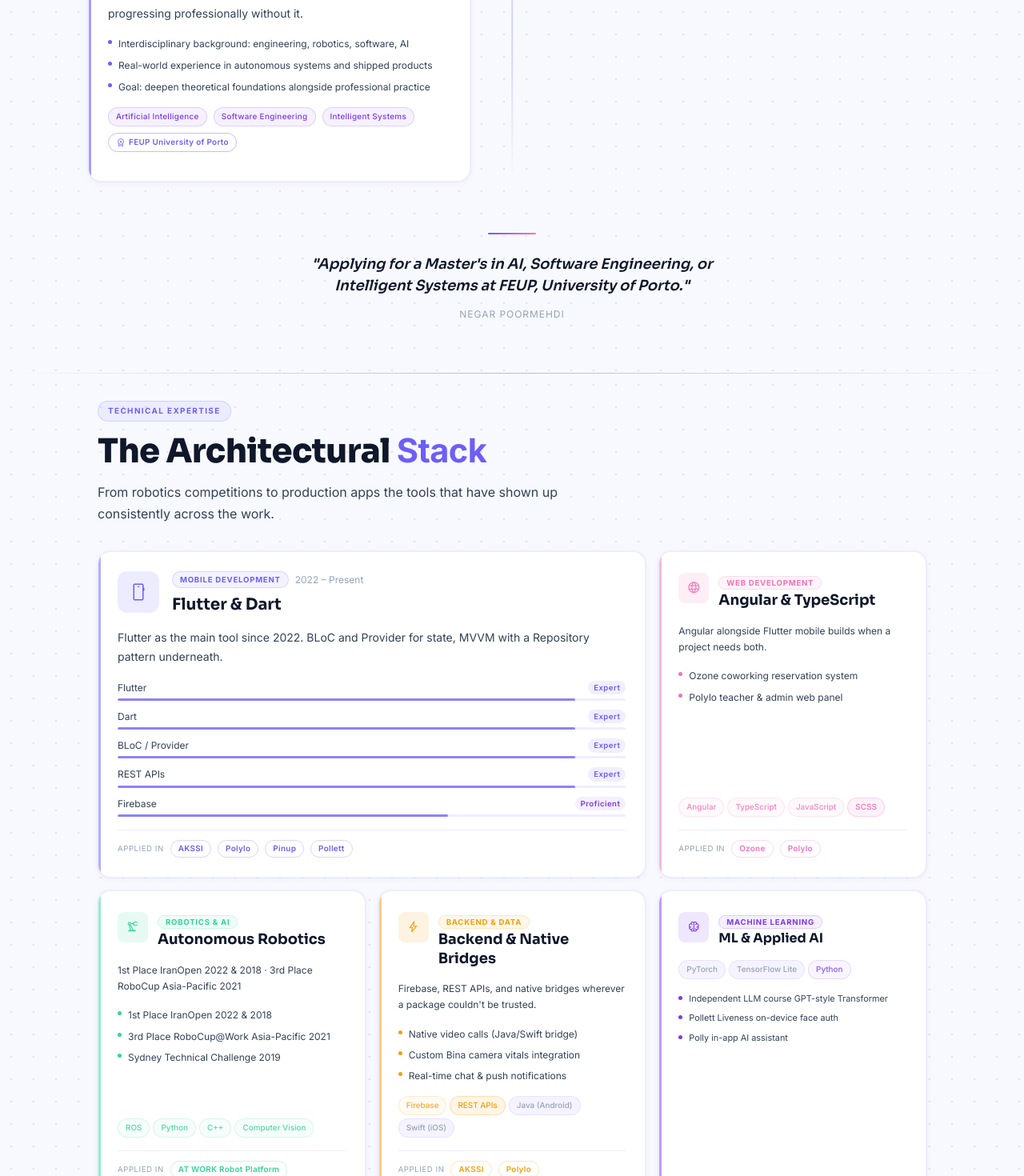
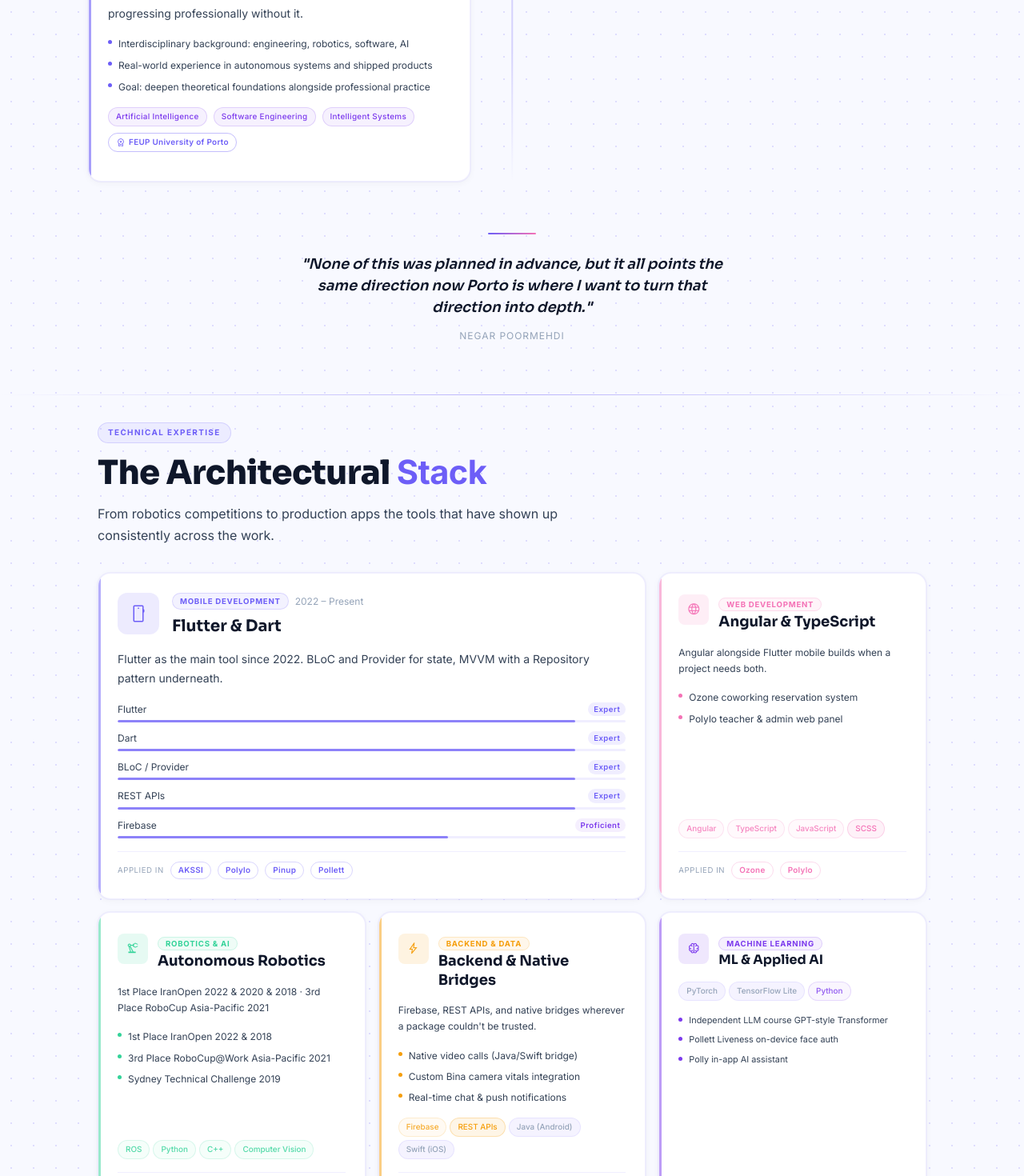
Before and after one commit to negarpoormehdi/my-portfolio, an Angular app: page / in a window 1280 px wide. Shown: the part 5554-7024 px from the top of the page at 80% size. Built offline with nearby package versions, Linux system fonts and the light colour scheme.

Commit message:
adding some details

```diff
--- a/src/app/components/academic-timeline/academic-timeline.html
+++ b/src/app/components/academic-timeline/academic-timeline.html
@@ -121,7 +121,7 @@
   <div class="atl__closing">
     <div class="atl__closing-line"></div>
     <p class="atl__closing-quote">
-      "Applying for a Master's in AI, Software Engineering, or Intelligent Systems at FEUP, University of Porto."
+      "None of this was planned in advance, but it all points the same direction now Porto is where I want to turn that direction into depth."
     </p>
     <p class="atl__closing-name">Negar Poormehdi</p>
   </div>
--- a/src/app/components/academic-timeline/academic-timeline.ts
+++ b/src/app/components/academic-timeline/academic-timeline.ts
@@ -183,7 +183,7 @@ export class AcademicTimelineComponent implements AfterViewInit, OnDestroy {
       shortTitle: 'Master\'s Application FEUP Porto',
       category: 'Academic Goal',
       categoryColor: '#6D5EF7',
-      headline: 'Applying for a Master\'s in AI, Software Engineering, or Intelligent Systems',
+      headline: 'Applying for a Master\'s in Software Engineering',
       description:
         'Applying for a Master\'s at FEUP, University of Porto to strengthen programming knowledge and return to an academic environment, something I\'ve wanted for a while after progressing professionally without it.',
       tags: [
--- a/src/app/components/stack/stack.ts
+++ b/src/app/components/stack/stack.ts
@@ -91,7 +91,7 @@ export class StackComponent implements AfterViewInit, OnDestroy {
       iconBg: 'rgba(52,211,153,0.12)',
       accentColor: '#34D399',
       headline: 'Autonomous Robotics',
-      description: '1st Place IranOpen 2022 & 2018 · 3rd Place RoboCup Asia-Pacific 2021',
+      description: '1st Place IranOpen 2022 & 2020 & 2018 · 3rd Place RoboCup Asia-Pacific 2021 ',
       skills: [
         { name: 'ROS', level: 'proficient' },
         { name: 'Python', level: 'proficient' },
```
